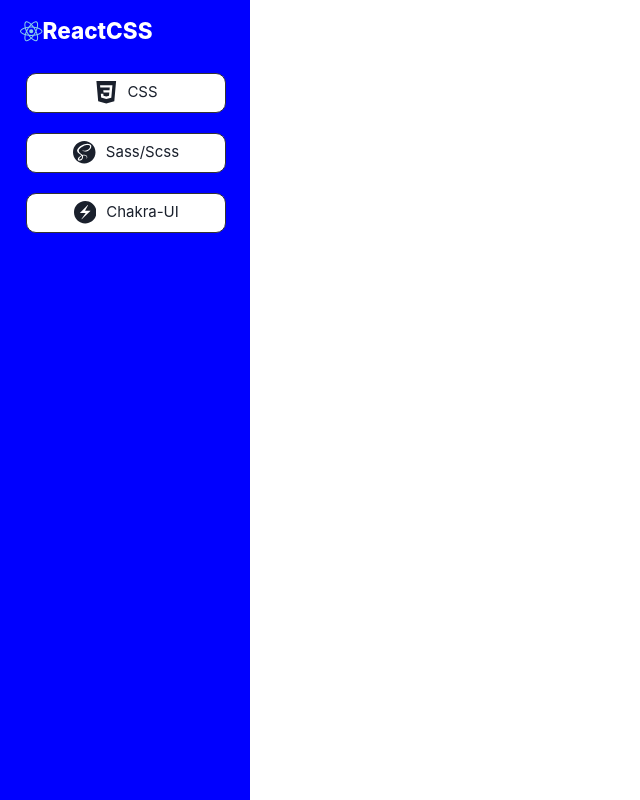
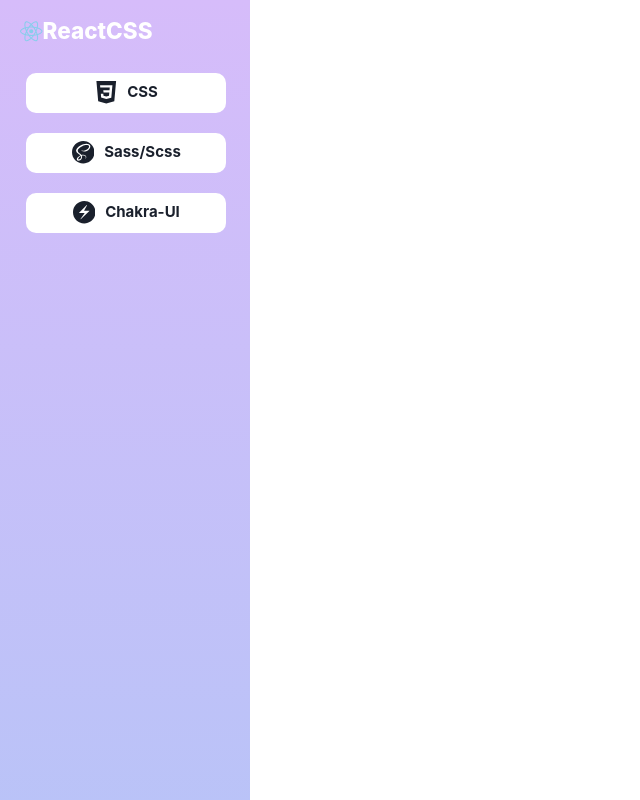
Before and after one commit to RikutoOgaki/React-CSSpage, a Next.js app: page /components/Navigation in a window 1280 px wide. Shown: the whole page, without its empty margins (0-640 px from the left). Built offline with nearby package versions, Linux system fonts and the light colour scheme.

Commit message:
ReactCSS

```diff
--- a/src/pages/components/FirstView.tsx
+++ b/src/pages/components/FirstView.tsx
@@ -105,9 +105,13 @@ export default function FirstView() {
                         <Box>
                             <Text fontSize={'3xl'}>
                                 HTMLのタグの中に直接CSSのプロパティを書くことが可能。<br />
-                                Chakra-UI用の専用のタグが存在し、<br />
+                                Chakra-UI用の専用のタグが存在します。<br />
                                 <Box as='code'>
                                     npm i @chakra-ui/react @emotion/react @emotion/styled framer-motion
+                                </Box><br />
+                                を書く必要がある。<br />
+                                <Box as='code'>
+                                    import ｛専用タグ｝from '@chakra-ui/react'
                                 </Box><br />
                                 を書くことで読み込みが完了する。
                             </Text>
--- a/src/pages/components/Navigation.tsx
+++ b/src/pages/components/Navigation.tsx
@@ -13,7 +13,7 @@ export default function Navigation() {
                     flexDir={'column'}
                     h={'200rem'}
                     w={'25rem'}
-                    bg={'blue'}
+                    bgGradient={'linear(purple.200,blue.200)'}
                 >
                     <Link href={'/'}>
                         {/* <Image src={''} alt='' /> */}
@@ -39,8 +39,9 @@ export default function Navigation() {
                                     bg={'#fff'}
                                     justifyContent={'center'}
                                     alignItems={'center'}
-                                    border={'1px solid #333'}
                                     borderRadius={'10px'}
+                                    fontWeight={'bold'}
+                                    _hover={{ bg: 'purple.400', color: 'blue.100' }}
                                 >
                                     <SiCss3 />
                                     <Text fontSize={'2xl'} marginLeft={'1rem'}>CSS</Text>
@@ -53,10 +54,12 @@ export default function Navigation() {
                                     bg={'#fff'}
                                     justifyContent={'center'}
                                     alignItems={'center'}
-                                    border={'1px solid #333'}
                                     borderRadius={'10px'}
                                     display={'flex'}
-                                    fontSize={'4xl'}>
+                                    fontSize={'4xl'}
+                                    fontWeight={'bold'}
+                                    _hover={{ bg: 'purple.400', color: 'blue.100' }}
+                                >
                                     <SiSass />
                                     <Text fontSize={'2xl'} marginLeft={'1rem'}>Sass/Scss</Text>
                                 </ListItem>
@@ -67,10 +70,11 @@ export default function Navigation() {
                                     h={'4rem'}
                                     justifyContent={'center'}
                                     alignItems={'center'}
-                                    border={'1px solid #333'}
                                     borderRadius={'10px'}
                                     display={'flex'}
                                     bg={'#fff'}
+                                    fontWeight={'bold'}
+                                    _hover={{ bg: 'purple.400', color: 'blue.100' }}
                                     fontSize={'4xl'}>
                                     <SiChakraui />
                                     <Text fontSize={'2xl'} marginLeft={'1rem'}>Chakra-UI</Text>
```
